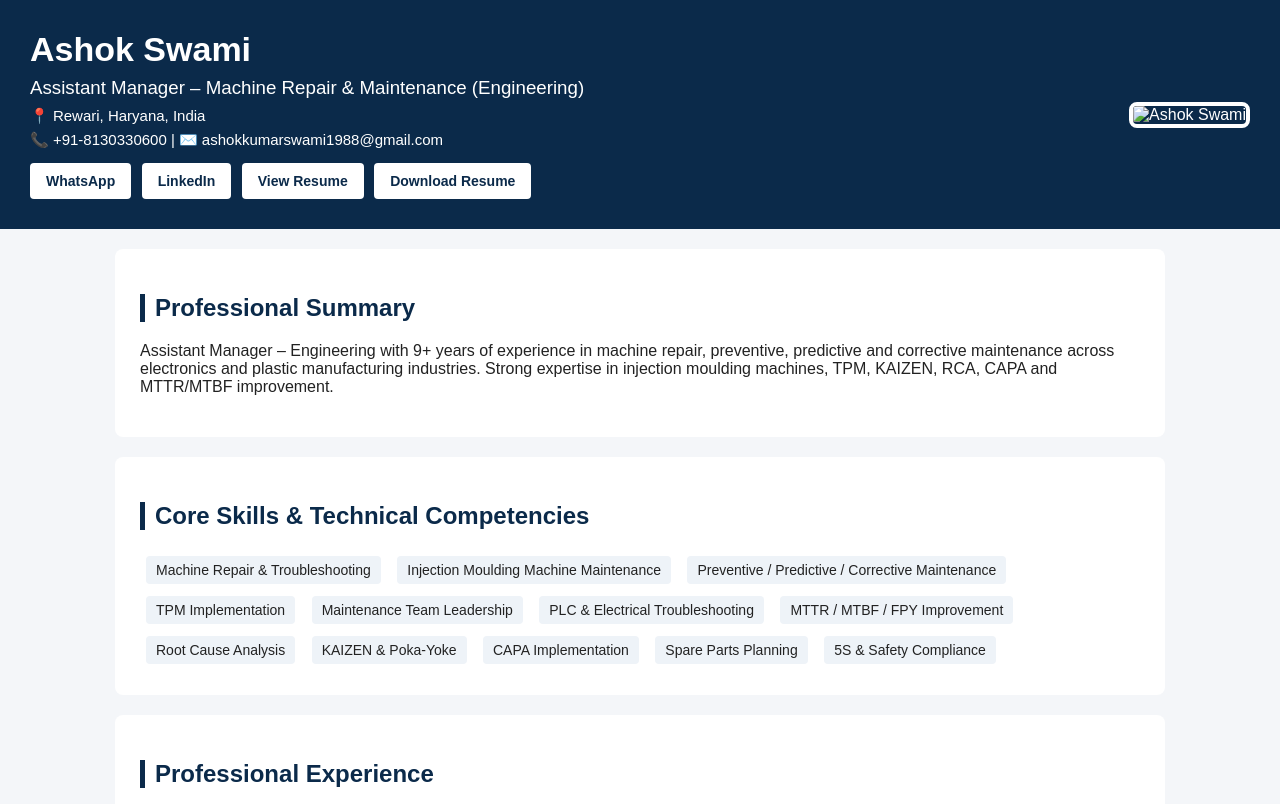
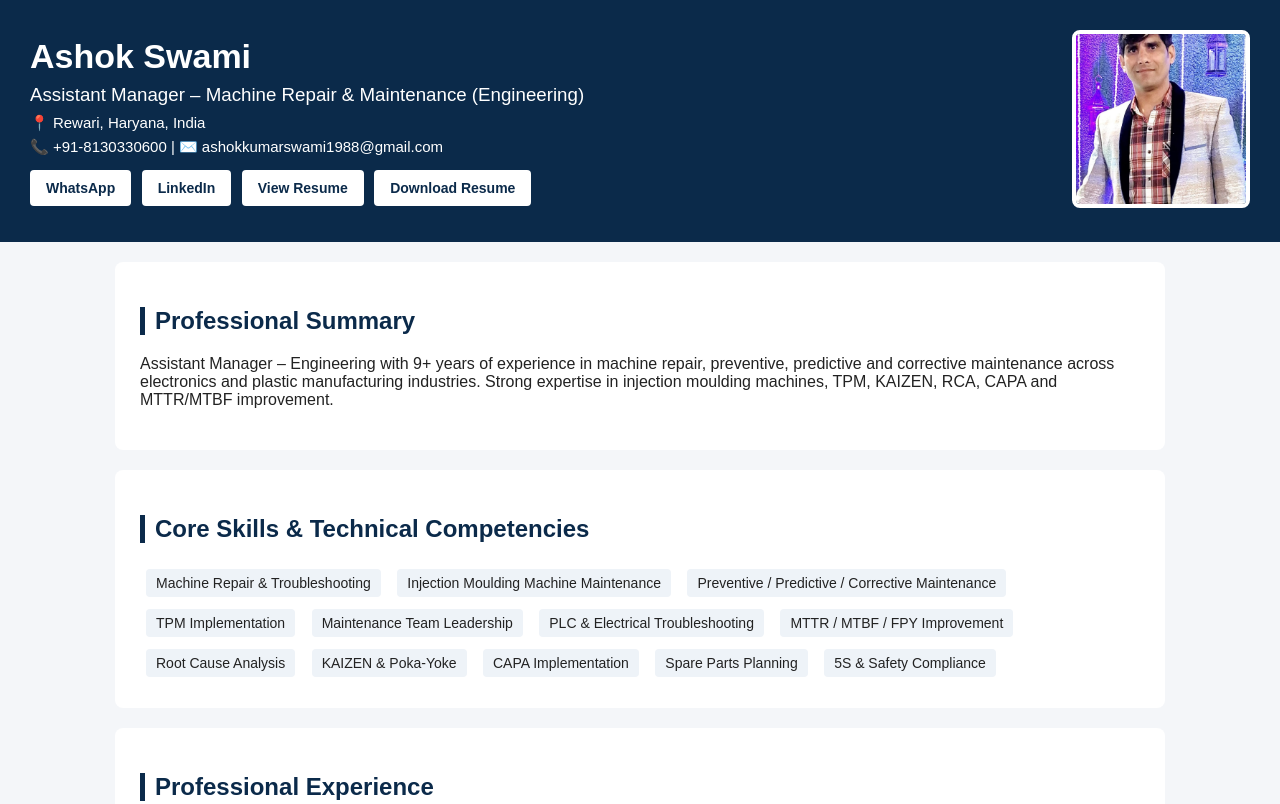
Before and after one commit to Ashokswami155/ashok-swami, a plain HTML site: page index.html in a window 1280 px wide. Shown: the top 804 px of the page. Drawn offline with Linux system fonts and the light colour scheme.

Commit message:
Update index.html

```diff
--- a/index.html
+++ b/index.html
@@ -123,7 +123,7 @@ footer{
     </div>
 
     <div class="header-right">
-        <img src="profile.jpg.png" alt="Ashok Swami">
+        <img src="profile.jpg.jpg" alt="Ashok Swami">
     </div>
 </div>
 </header>
```
